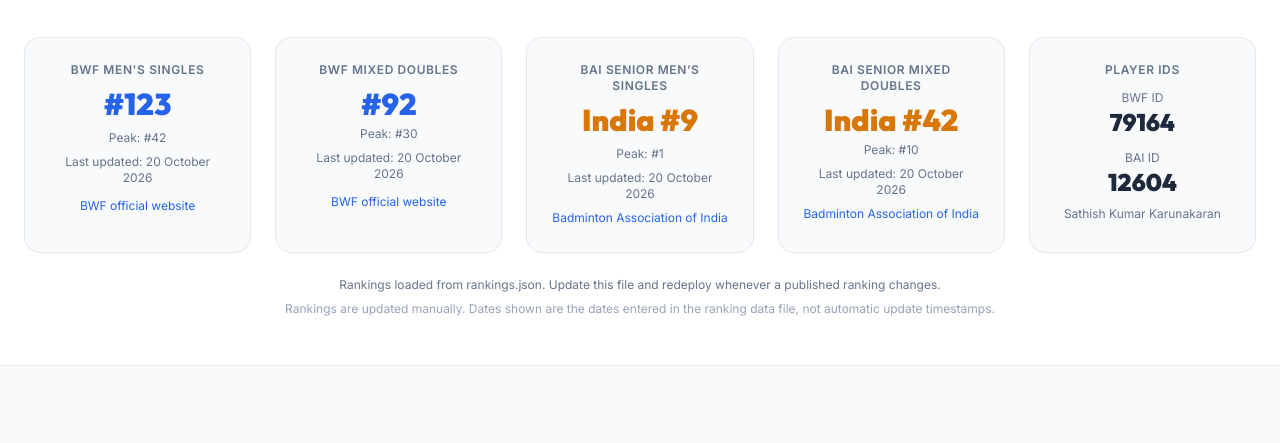
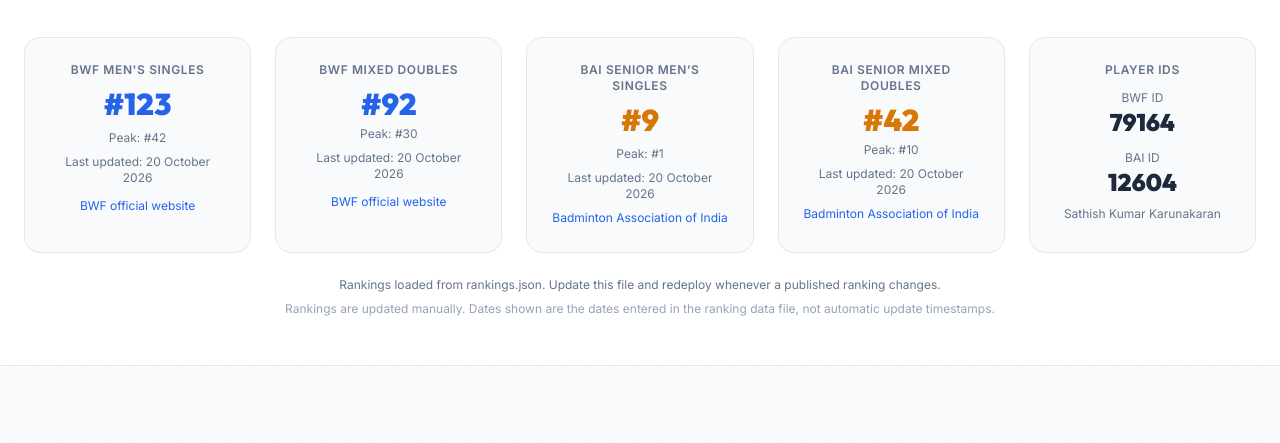
Before and after one commit to santhosh85/Sathish-Website, a website: page index.html in a window 1280 px wide. Shown: the part 844-1287 px from the top of the page. Drawn offline with Linux system fonts and the light colour scheme.

Commit message:
Add files via upload
removed the Word India from the ranking

```diff
--- a/index.html
+++ b/index.html
@@ -681,11 +681,11 @@
         setRankText("bwf-xd-points", mixed.points != null && mixed.points !== "" ? Number(mixed.points).toLocaleString("en-IN") + " points" : (mixed.peakRank ? "Peak: #" + mixed.peakRank : ""));
         setRankText("bwf-xd-updated", "Last updated: " + formatRankingDate(mixed.updatedDate));
 
-        setRankText("national-senior-rank", national.rank ? "India #" + national.rank : "Not set");
+        setRankText("national-senior-rank", national.rank ? "#" + national.rank : "Not set");
         setRankText("national-senior-peak", national.peakRank ? "Peak: #" + national.peakRank : "Peak: Not set");
         setRankText("national-senior-rank-updated", "Last updated: " + formatRankingDate(national.updatedDate));
 
-        setRankText("national-mixed-rank", nationalMixed.rank ? "India #" + nationalMixed.rank : "Not set");
+        setRankText("national-mixed-rank", nationalMixed.rank ? "#" + nationalMixed.rank : "Not set");
         setRankText("national-mixed-partners", nationalMixed.partner ? "Partner: " + nationalMixed.partner : "Partner name not set");
         setRankText("national-mixed-peak", nationalMixed.peakRank ? "Peak: #" + nationalMixed.peakRank : "");
         setRankText("national-mixed-rank-updated", "Last updated: " + formatRankingDate(nationalMixed.updatedDate));
```
